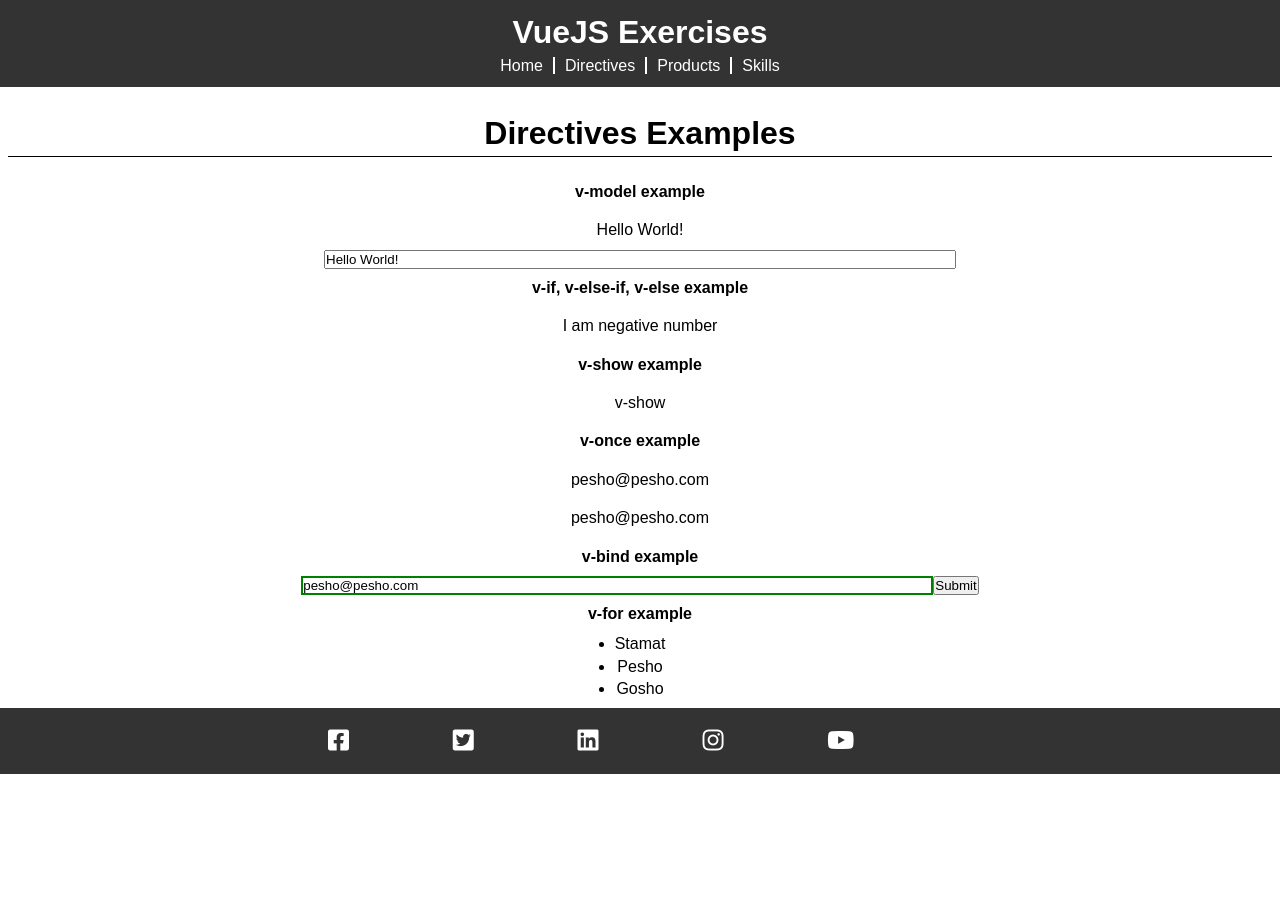
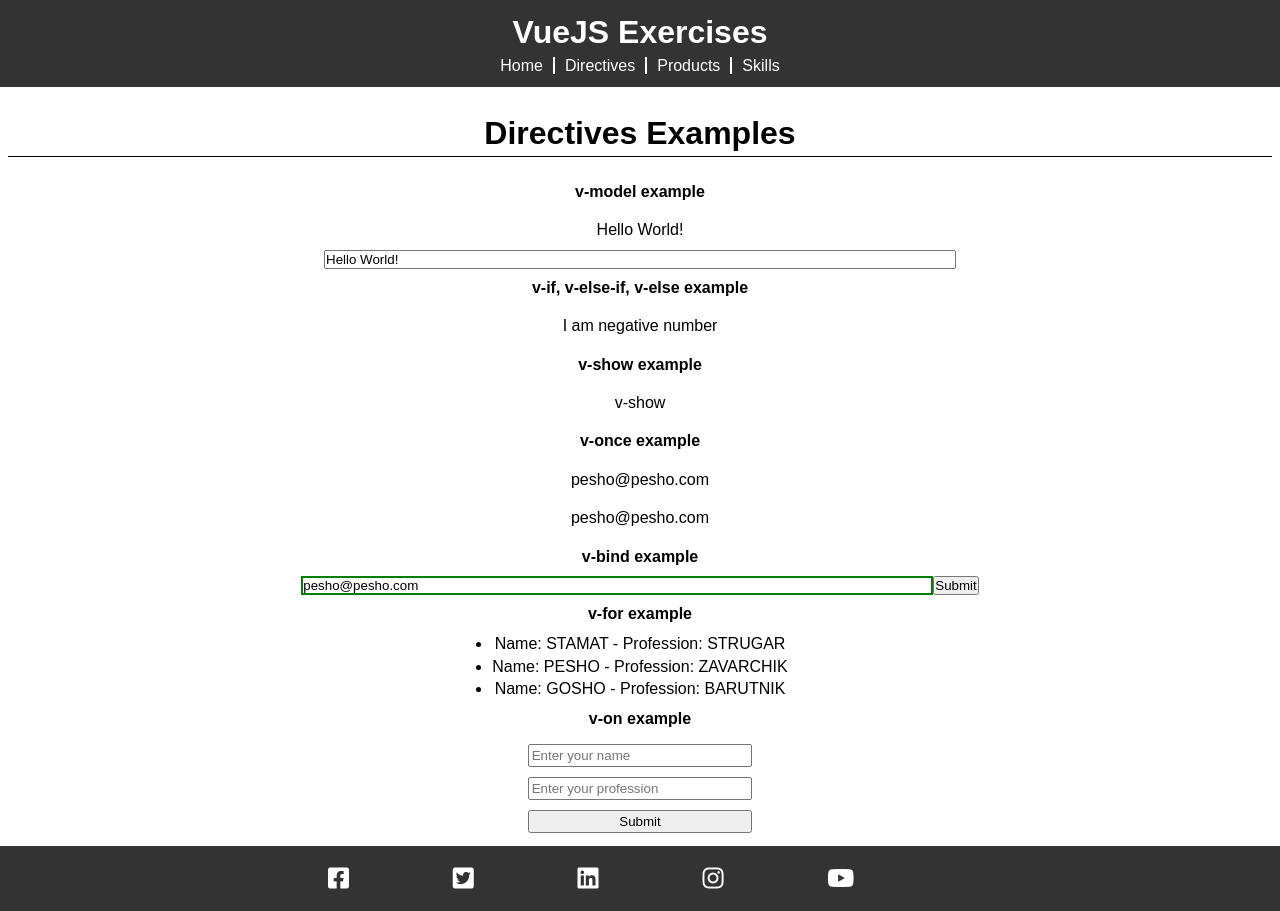
Before and after one commit to DeviousRio/vue-exercise, a Vue app: page /#/directives in a window 1280 px wide. Before the commit the page ends 800 px from the top, so only its background shows below. Built offline with nearby package versions, Linux system fonts and the light colour scheme.

Commit message:
Modified Directives

```diff
--- a/src/components/DirectivesCmp.vue
+++ b/src/components/DirectivesCmp.vue
@@ -25,14 +25,22 @@
     <!-- v-bind example -->
     <span>v-bind example</span>
     <input v-model="email" v-bind:class="[email.length <= 2 ? 'red' : 'green']" />
-    <button onclick="alert('signed up')" v-bind:disabled="email.length < 2">Submit</button>
+    <button v-on:click="alert" v-bind:disabled="email.length < 2">Submit</button>
 
     <!-- v-for example -->
     <span>v-for example</span>
     <ul>
       <!-- :key is short syntax from v-bind:key -->
-      <li v-for="(person, key) in persons" :key="key">{{person}}</li>
+      <li v-for="(person, key) in persons" :key="key">Name: {{ person.name | capitalize }} - Profession: {{ person.profession | capitalize }}</li>
     </ul>
+
+    <!-- v-on example -->
+    <span>v-on example</span>
+    <form @submit.prevent="addPerson">
+      <input v-model="name" type="text" placeholder="Enter your name">
+      <input v-model="profession" type="text" placeholder="Enter your profession">
+      <input type="submit">
+    </form>
   </div>
 </template>
 
@@ -44,8 +52,30 @@ export default {
       greeting: "Hello World!",
       count: -1,
       email: "pesho@pesho.com",
-      persons: ["Stamat", "Pesho", "Gosho"]
+      name: '',
+      profession: '',
+      persons: [
+        { name: 'Stamat', profession: 'Strugar' },
+        { name: 'Pesho', profession: 'Zavarchik' },
+        { name: 'Gosho', profession: 'Barutnik' }
+      ]
     };
+  },
+  methods: {
+    alert() {
+      alert('Signed in!');
+    },
+    addPerson() {
+      this.persons.push({name: this.name, profession: this.profession});
+      this.name = '';
+      this.profession = '';
+    }
+  },
+  // filters can be used to apply common text formatting - should be appended to the end of the expression denoted by 'pipe' symbol
+  filters: {
+    capitalize(value) {
+      return value.toUpperCase();
+    }
   }
 };
 </script>
@@ -85,4 +115,17 @@ span {
 .green {
   border: 2px solid green;
 }
+
+form {
+  display: flex;
+  flex-wrap: wrap;
+  justify-content: center;
+}
+
+form input {
+  flex: 0 0 100%;
+  padding: 2px;
+  margin: 5px;
+}
+
 </style>
```
